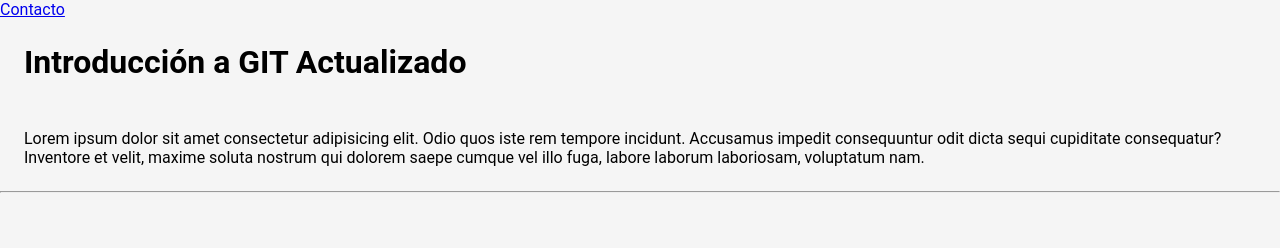
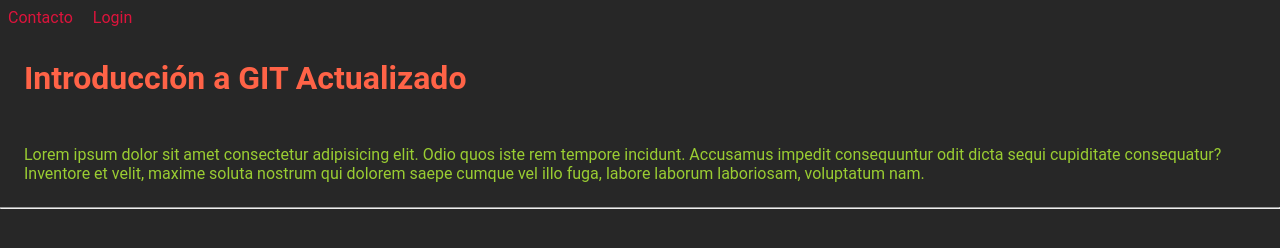
Before and after one commit to norianamijares/73593-Introduccion-GIT, a plain HTML site: page index.html in a window 1280 px wide. Drawn offline with Linux system fonts and the light colour scheme.

Commit message:
Más modificaciones

```diff
--- a/css/styles.css
+++ b/css/styles.css
@@ -6,9 +6,21 @@
 
 body {
     font-family: 'Roboto', sans-serif;
-    background-color: #f5f5f5;
+    background-color: #272727;
+    color: yellowgreen;
+}
 
-    h1, p {
-        padding: 1.5rem;
-    }
+h1, p {
+    padding: 1.5rem;
 }
+
+a {
+    display: inline-block;
+    text-decoration: none;
+    color: crimson;
+    padding: .5rem;
+}
+
+h1, h2 {
+    color: tomato;
+}
--- a/index.html
+++ b/index.html
@@ -10,7 +10,8 @@
 <body>
 
     <nav>
-        <a href="/pages/contact.html">Contacto</a>
+        <a href="/pages/contacto.html">Contacto</a>
+        <a href="/pages/login.html">Login</a>
     </nav>
 
     <h1>Introducción a GIT Actualizado</h1>
```
Also changed, not shown: pages/login.html (added, +13 -0 lines), pages/contacto.html (renamed from pages/contact.html).
